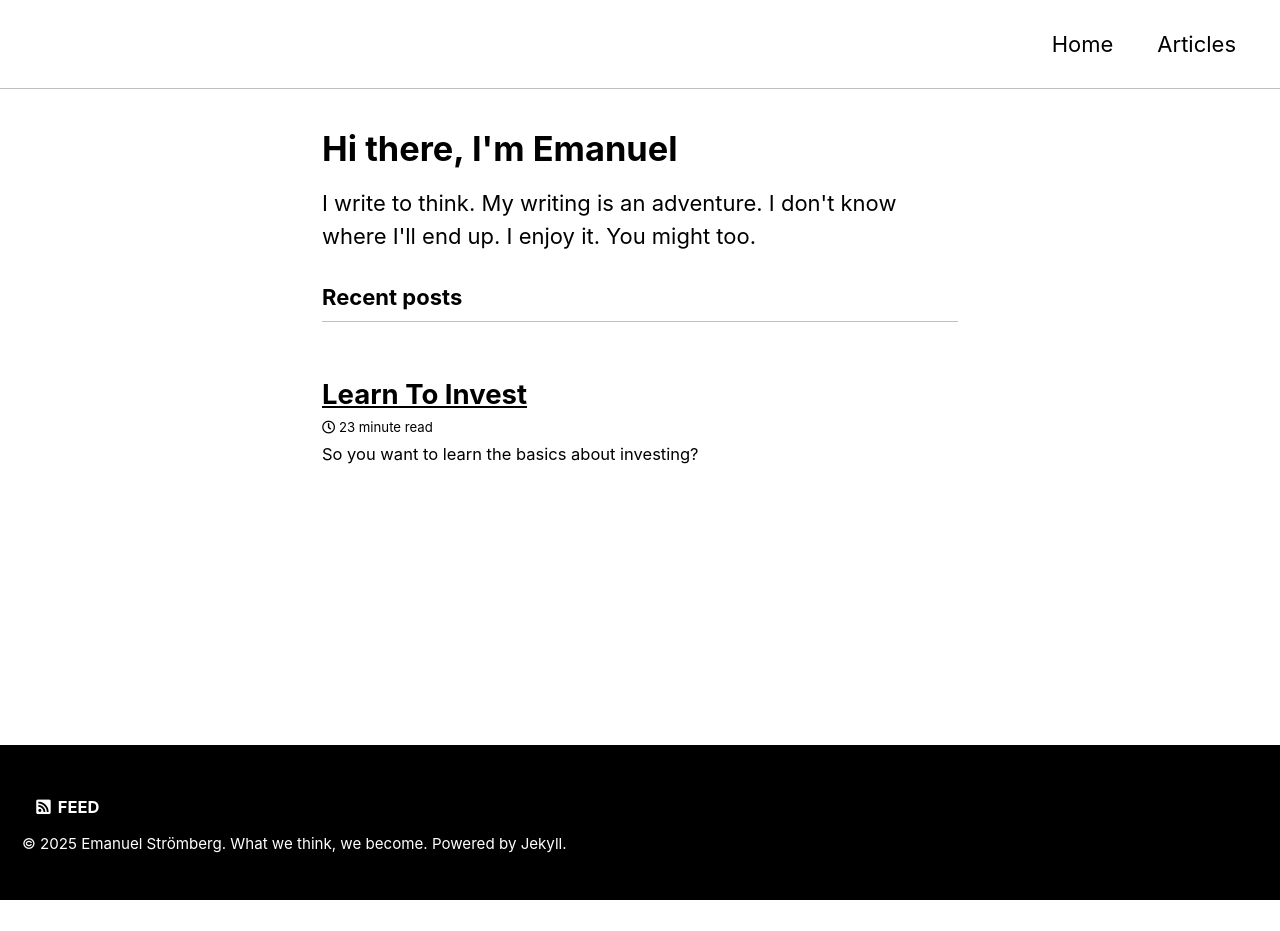
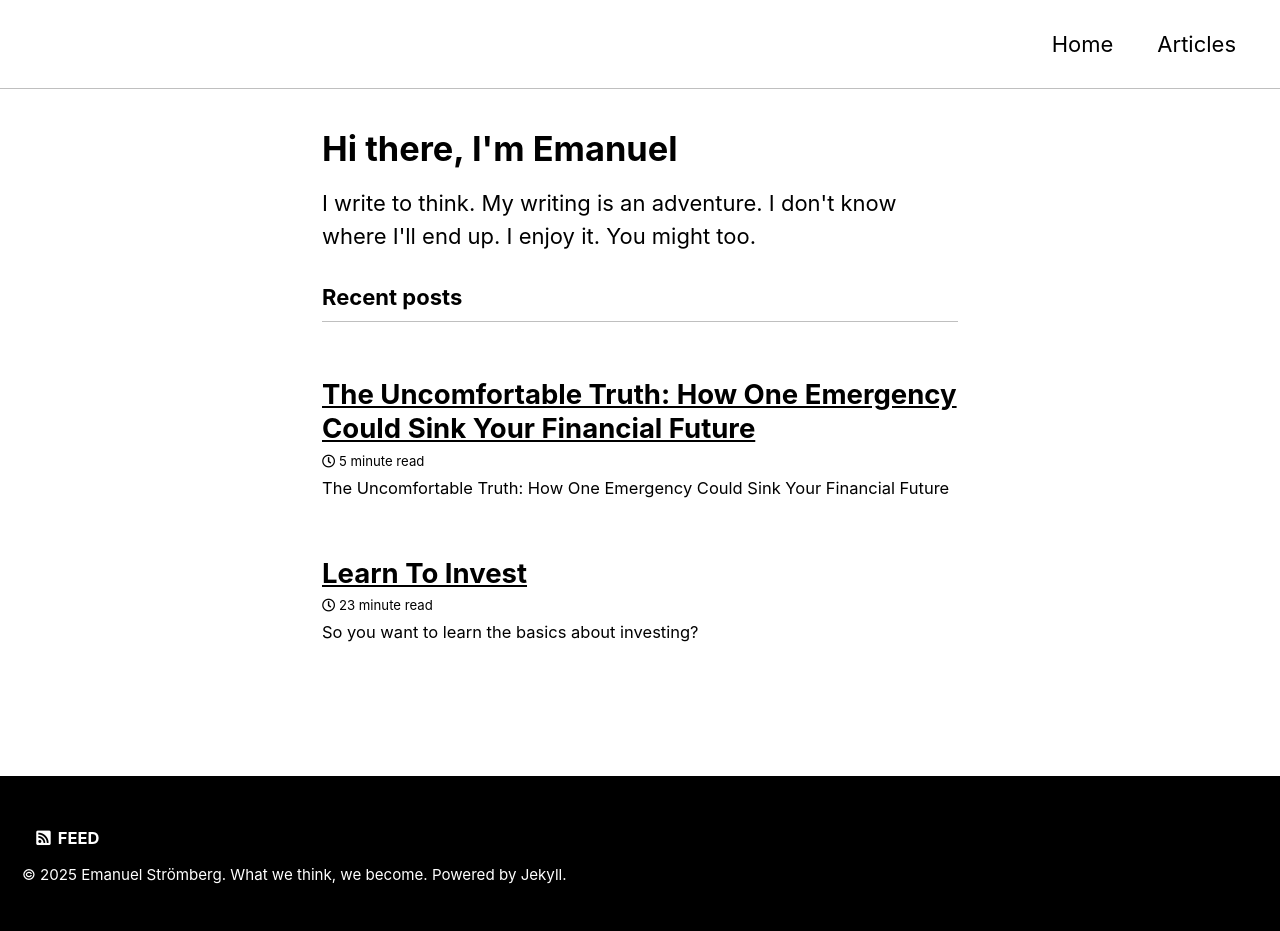
Before and after one commit to EmanuelStromberg/emanuelstromberg.github.io, a Jekyll site: the page built from index.html, in a window 1280 px wide. Built offline with Jekyll 4.4.1, drawn with Linux system fonts in a browser that asks for light colours; cached includes are drawn as plain includes; the list of posts is cut into pages by our own code; before the commit the page ends 900 px from its top, so only the background shows below that.

Commit message:
Update and rename The Uncomfortable Truth: How One Emergency Could Sink Your Financial Future.md to 2025-03-02-The-Uncomfortable-Truth.md

```diff
--- a/_posts/The Uncomfortable Truth: How One Emergency Could Sink Your Financial Future.md
+++ b/_posts/2025-03-02-The-Uncomfortable-Truth.md
@@ -1,3 +1,7 @@
+---
+title: "The Uncomfortable Truth: How One Emergency Could Sink Your Financial Future"
+---
+
 # The Uncomfortable Truth: How One Emergency Could Sink Your Financial Future
 
 Many adults lack money to cover unexpected expenses.
```
